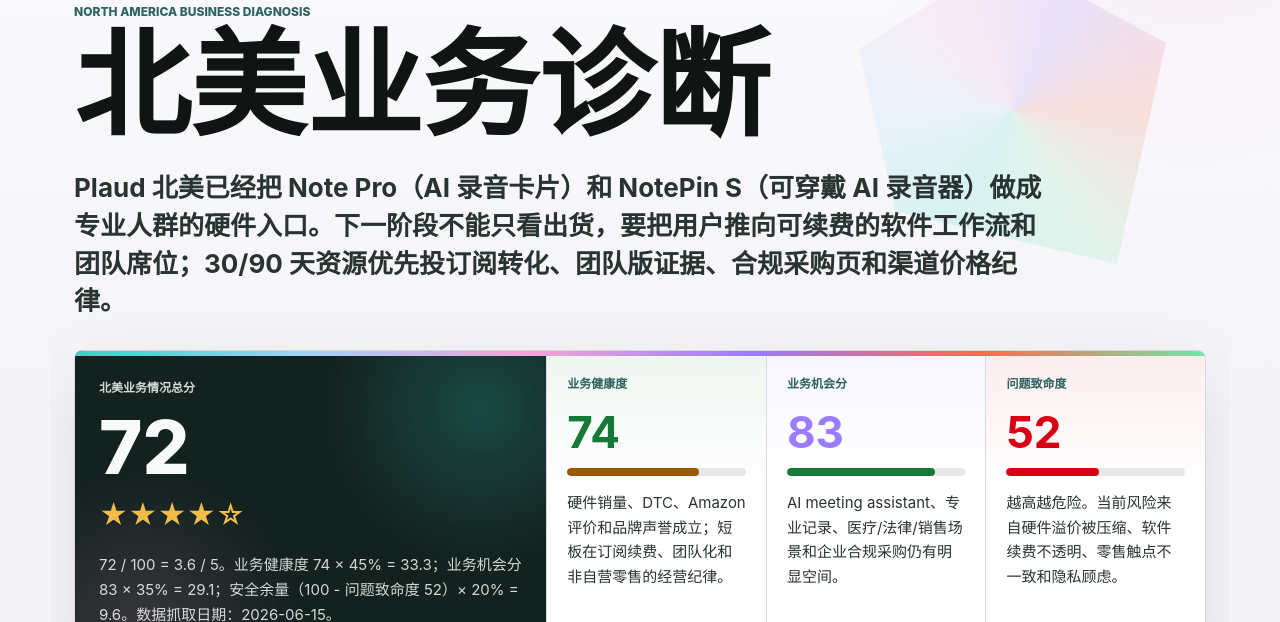
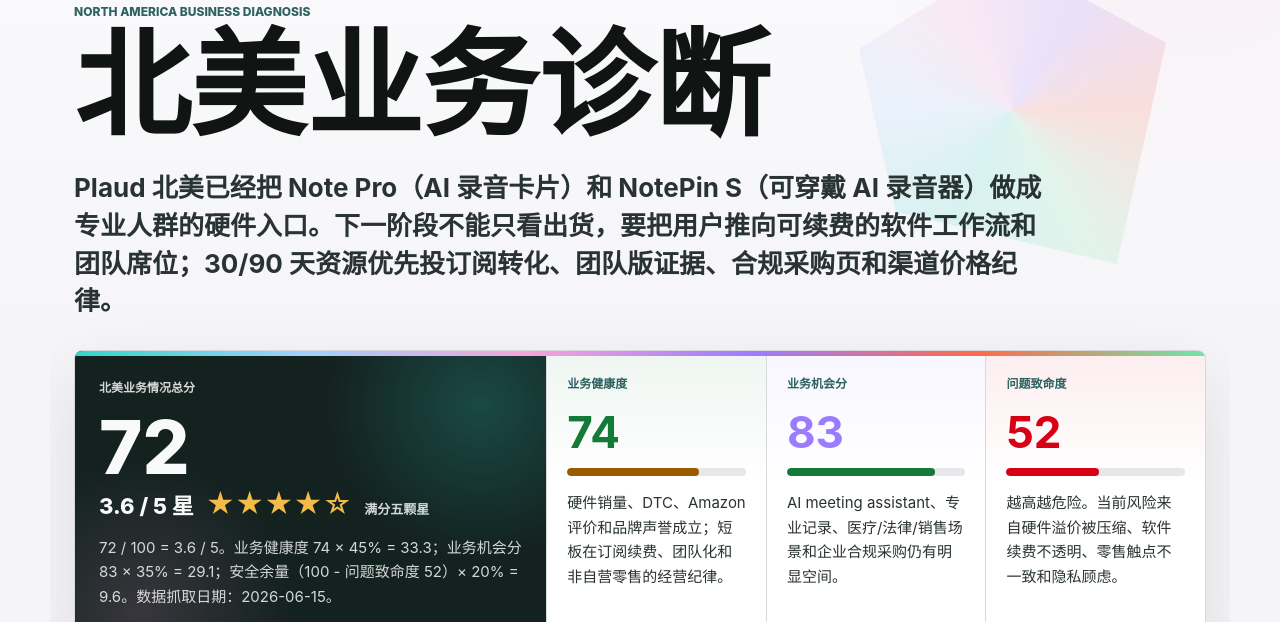
Before and after one commit to Rucia616/offing-na-diagnosis, a website: page plaud-ai-offing-na-diagnosis-2026-06-14.html in a window 1280 px wide. Shown: the part 178-800 px from the top of the page. Drawn offline with Linux system fonts and the light colour scheme.

Commit message:
Show Plaud AI star rating explicitly

```diff
--- a/plaud-ai-offing-na-diagnosis-2026-06-14.html
+++ b/plaud-ai-offing-na-diagnosis-2026-06-14.html
@@ -181,8 +181,11 @@
       min-height: 220px;
     }
     .total-card .label, .total-card p { color: var(--inverse-muted); }
-    .total-number { font-size: 74px; line-height: .95; font-weight: 850; color: var(--inverse-text); margin: 12px 0 10px; }
-    .stars { color: #F3BC49; font-size: 28px; letter-spacing: 0; }
+    .total-number { font-size: 74px; line-height: .95; font-weight: 850; color: var(--inverse-text); margin: 12px 0 8px; }
+    .star-row { display: flex; align-items: baseline; gap: 12px; flex-wrap: wrap; margin-top: 4px; }
+    .stars { color: #F3BC49; font-size: 28px; letter-spacing: 0; line-height: 1; }
+    .star-score { color: var(--inverse-text); font-size: 22px; line-height: 1; font-weight: 850; }
+    .star-caption { color: var(--inverse-muted); font-size: 13px; font-weight: 750; }
     .subscores { display: grid; grid-template-columns: repeat(3, 1fr); gap: 1px; background: var(--line); }
     .subscore, .card {
       background: var(--surface);
@@ -345,6 +348,7 @@
       h1 { font-size: 48px; }
       .stage-path { grid-template-columns: 1fr; }
       .total-number { font-size: 56px; }
+      .star-score { font-size: 20px; }
       .seg { font-size: 10px; min-width: 34px; }
     }
     @media print {
@@ -395,7 +399,11 @@
           <div>
             <span class="label">北美业务情况总分</span>
             <div class="total-number">72</div>
-            <div class="stars" aria-label="3.6 out of 5 stars">★★★★☆</div>
+            <div class="star-row" aria-label="综合星级 3.6 / 5，满分五颗星">
+              <span class="star-score">3.6 / 5 星</span>
+              <span class="stars" aria-hidden="true">★★★★☆</span>
+              <span class="star-caption">满分五颗星</span>
+            </div>
           </div>
           <p>72 / 100 = 3.6 / 5。业务健康度 74 × 45% = 33.3；业务机会分 83 × 35% = 29.1；安全余量（100 - 问题致命度 52）× 20% = 9.6。数据抓取日期：2026-06-15。</p>
         </div>
```
Also changed, not shown: plaud-ai-offing-na-diagnosis-2026-06-15.html (+11 -3 lines).
